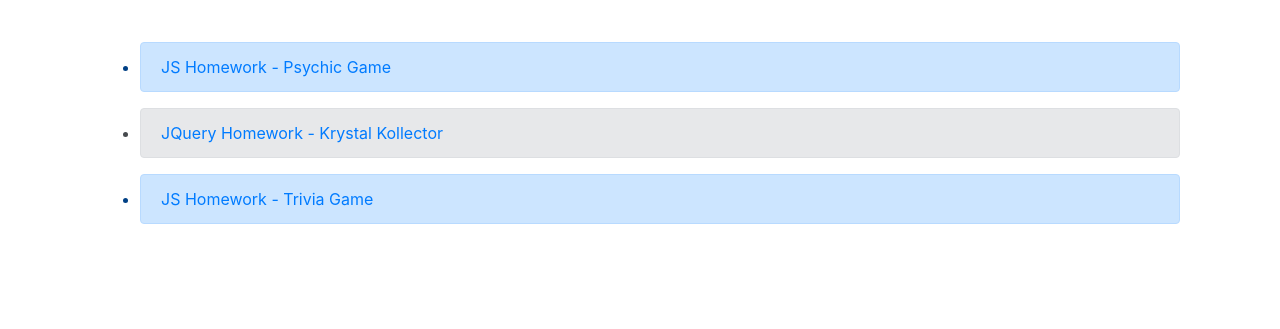
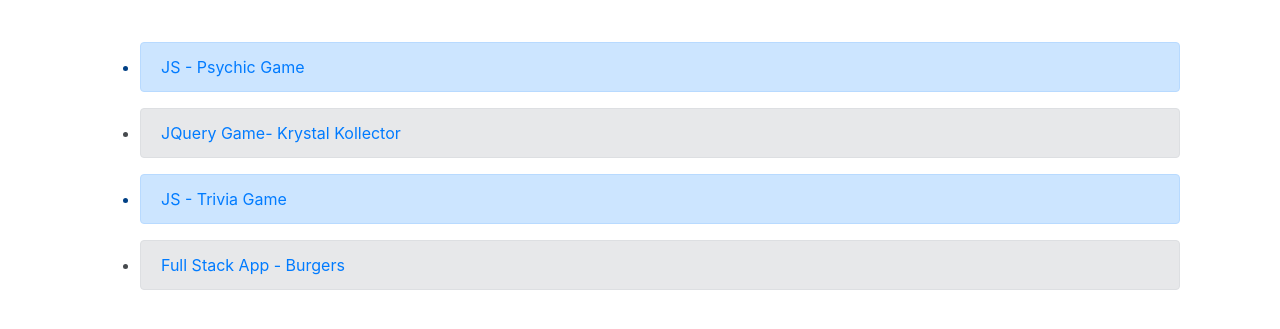
Before and after one commit to lylkda/lylkda.github.io, a plain HTML site: page index.html in a window 1280 px wide. Shown: the part 51-380 px from the top of the page. Drawn offline with nearby package versions, Linux system fonts and the light colour scheme.

Commit message:
Add full stack

```diff
--- a/index.html
+++ b/index.html
@@ -12,9 +12,10 @@
 <div class="container">
 	<div class="col-sm-12">
 		<ul>
-			<li class="alert alert-primary"> <a href="psychic-game/">JS Homework - Psychic Game</a></li>
-			<li class="alert alert-secondary"> <a href="week-4-game/">JQuery Homework - Krystal Kollector</a></li>
-			<li class="alert alert-primary"> <a href="TriviaGame/">JS Homework - Trivia Game</a></li>
+			<li class="alert alert-primary"> <a href="psychic-game/">JS - Psychic Game</a></li>
+			<li class="alert alert-secondary"> <a href="week-4-game/">JQuery Game- Krystal Kollector</a></li>
+			<li class="alert alert-primary"> <a href="TriviaGame/">JS - Trivia Game</a></li>
+			<li class="alert alert-secondary"> <a href="https://warm-brushlands-23191.herokuapp.com/">Full Stack App - Burgers</a></li>
 		</ul>
 	</div>
 </div>
```
Also changed, not shown: 1 other file.
